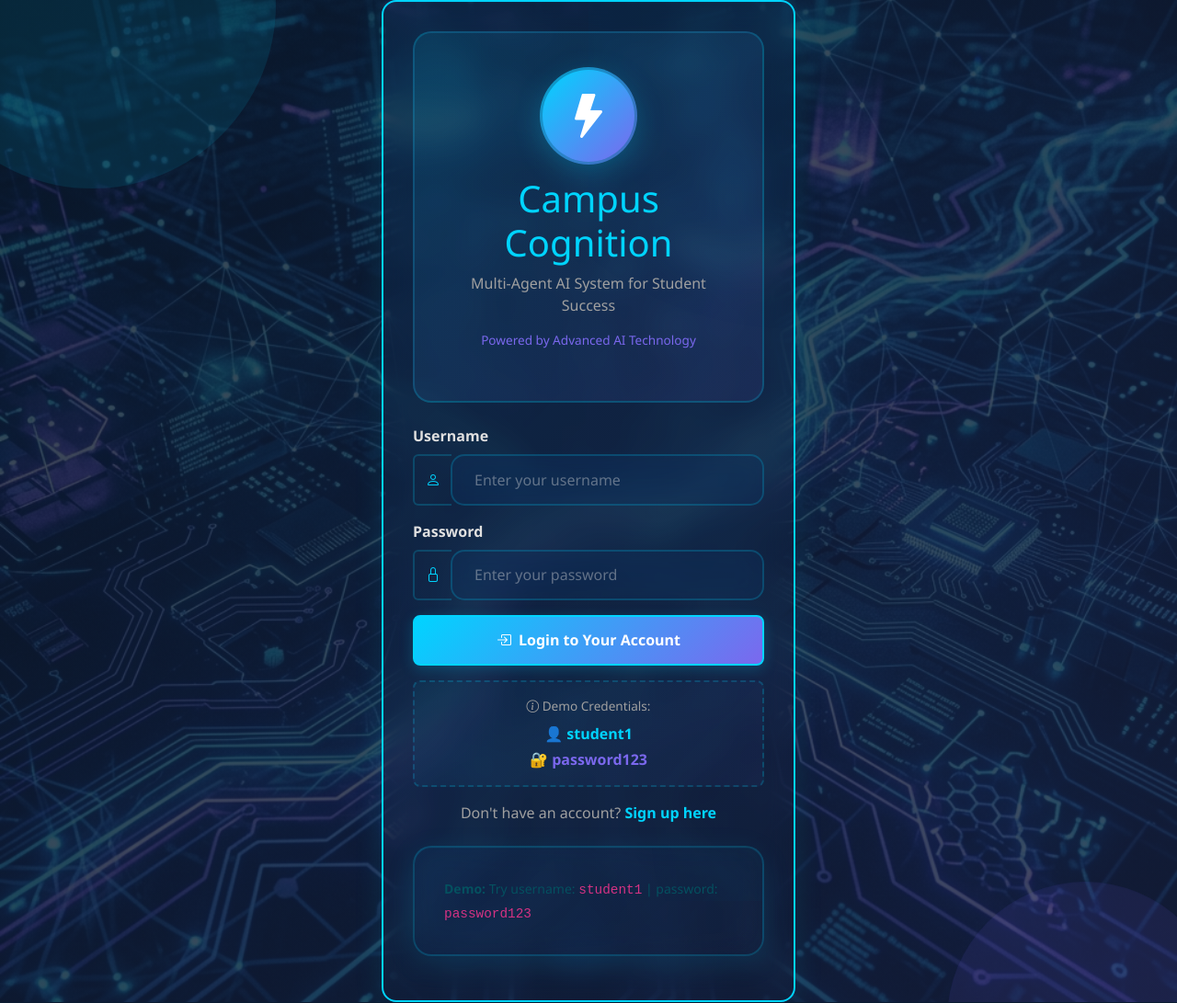
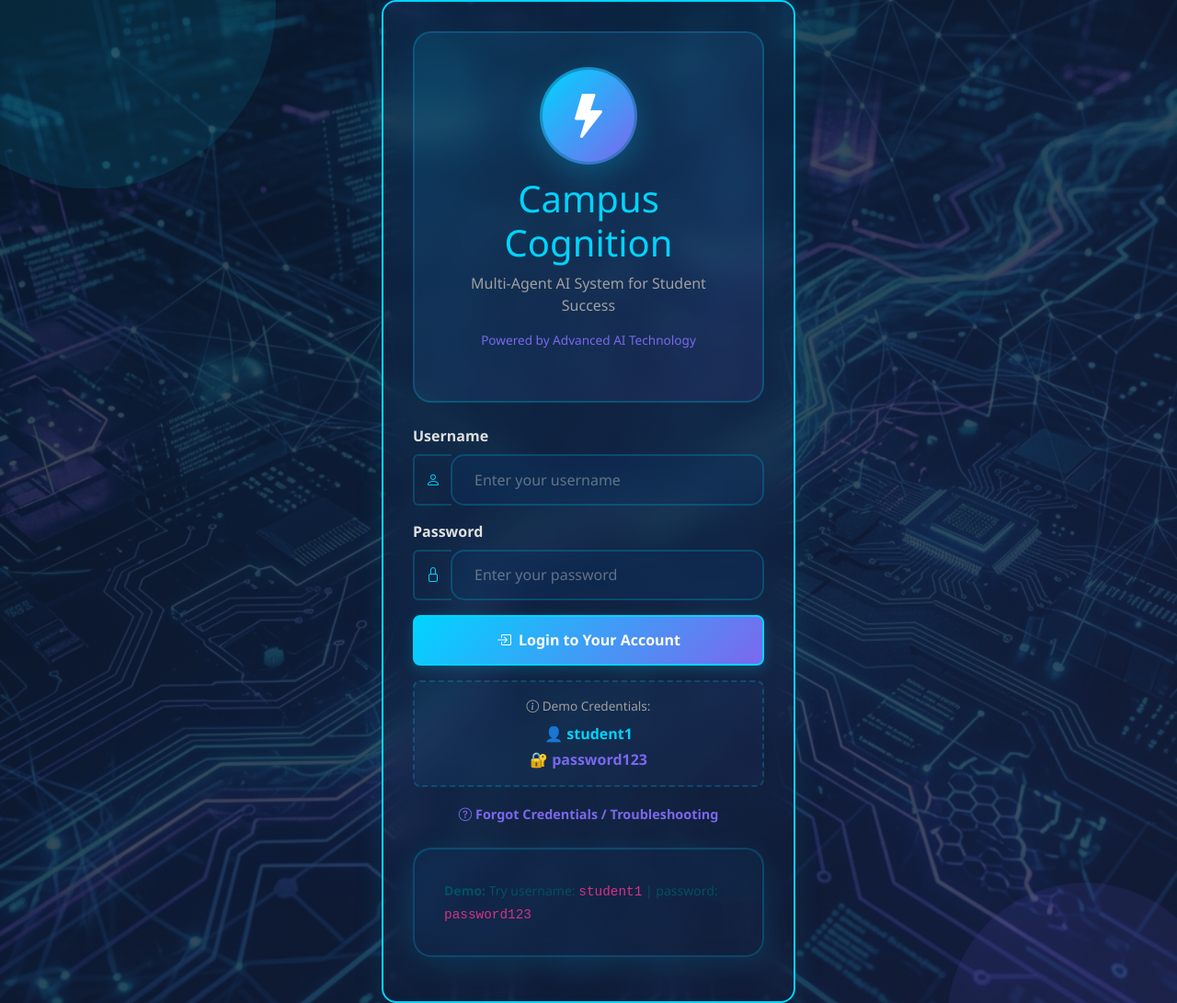
Before and after one commit to divyy101/Campus-Cognition-, a Flask app: page /login in a window 1280 px wide. Shown: the whole page at 92% size. Run offline with Flask 3, Linux system fonts and the light colour scheme.

Commit message:
Add manual recovery troubleshoot email option and standardise branch select dropdown menus across templates

```diff
--- a/templates/login.html
+++ b/templates/login.html
@@ -52,9 +52,23 @@
                     </div>
                 </div>
 
-                <div class="text-center">
-                    <p style="color: #a0a0a0;" class="mb-0">Don't have an account?
-                        <a href="{{ url_for('signup') }}" class="text-decoration-none fw-bold" style="color: #00d4ff;">Sign up here</a>
+                <div class="text-center mt-3">
+                    <button type="button" class="btn btn-link text-decoration-none p-0 fw-bold"
+                            style="color: #7b68ee; font-size: 0.9rem;"
+                            onclick="toggleTroubleshoot()">
+                        <i class="bi bi-question-circle me-1"></i>Forgot Credentials / Troubleshooting
+                    </button>
+                </div>
+
+                <div id="troubleshootPanel" class="mt-3 p-3 rounded-3"
+                     style="display: none; background: linear-gradient(135deg, rgba(239, 68, 68, 0.05) 0%, rgba(123, 104, 238, 0.05) 100%); border: 2px dashed rgba(123, 104, 238, 0.3);">
+                    <h6 style="color: #00d4ff; font-weight: 600; font-size: 0.95rem;" class="mb-2">
+                        <i class="bi bi-envelope-exclamation me-1"></i>Manual Account Recovery
+                    </h6>
+                    <p style="color: #d0d0d0; font-size: 0.85rem; line-height: 1.4; margin-bottom: 0;">
+                        Forgot your username, password, or email? Contact our troubleshooting support line at:
+                        <a href="mailto:divyanshsingh74178@gmail.com" style="color: #00d4ff; font-weight: 700; text-decoration: underline;">divyanshsingh74178@gmail.com</a>
+                        for prompt manual verification and credentials recovery.
                     </p>
                 </div>
             </form>
@@ -99,5 +113,15 @@ document.getElementById('loginForm').addEventListener('submit', async (e) => {
         showToast('Error during login: ' + error.message, 'danger');
     }
 });
+
+function toggleTroubleshoot() {
+    const panel = document.getElementById('troubleshootPanel');
+    if (panel.style.display === 'none') {
+        panel.style.display = 'block';
+        panel.scrollIntoView({ behavior: 'smooth' });
+    } else {
+        panel.style.display = 'none';
+    }
+}
 </script>
 {% endblock %}
--- a/templates/profile.html
+++ b/templates/profile.html
@@ -69,7 +69,7 @@
                             <option value="IT" {% if user['branch'] == 'IT' %}selected{% endif %}>Information Technology</option>
                             <option value="ECE" {% if user['branch'] == 'ECE' %}selected{% endif %}>Electronics & Communication</option>
                             <option value="ME" {% if user['branch'] == 'ME' %}selected{% endif %}>Mechanical Engineering</option>
-                            <option value="CE" {% if user['branch'] == 'CE' %}selected{% endif %}>Civil Engineering</option>
+                            <option value="CE" {% if user['branch'] == 'CE' or user['branch'] == 'CIVIL' %}selected{% endif %}>Civil Engineering</option>
                             <option value="EE" {% if user['branch'] == 'EE' %}selected{% endif %}>Electrical Engineering</option>
                             <option value="BE" {% if user['branch'] == 'BE' %}selected{% endif %}>Biotechnology Engineering</option>
                         </select>
```
Also changed, not shown: templates/base_new.html (+4 -3 lines), templates/opportunities.html (+7 -6 lines), templates/profile_new.html (+5 -3 lines).
